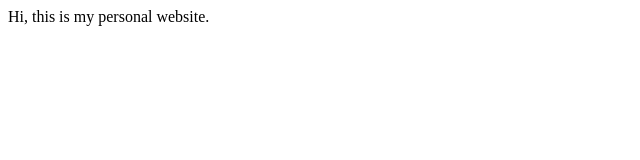
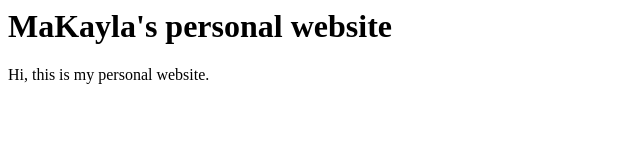
Before and after one commit to metheredge/metheredge.github.io, a plain HTML site: page index.html in a window 1280 px wide. Shown: the whole page, without its empty margins (0-640 px from the left). Drawn offline with Linux system fonts and the light colour scheme.

Commit message:
Adding a title

```diff
--- a/index.html
+++ b/index.html
@@ -1 +1,3 @@
+<h1> MaKayla's personal website</h1>
+
 Hi, this is my personal website.
```
